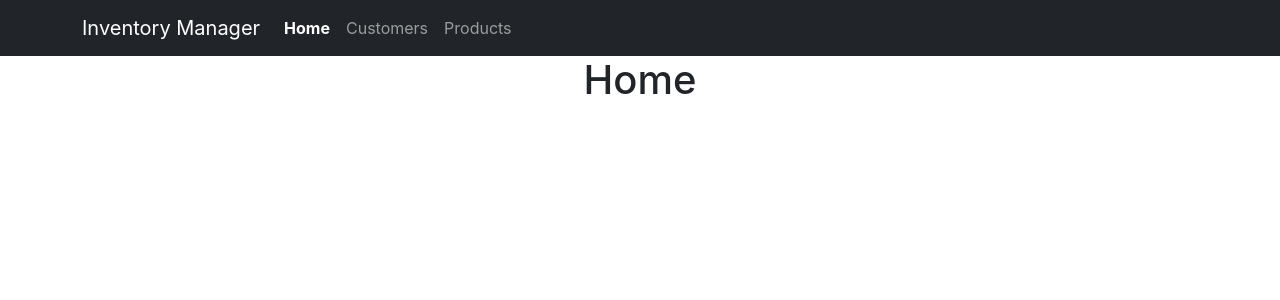
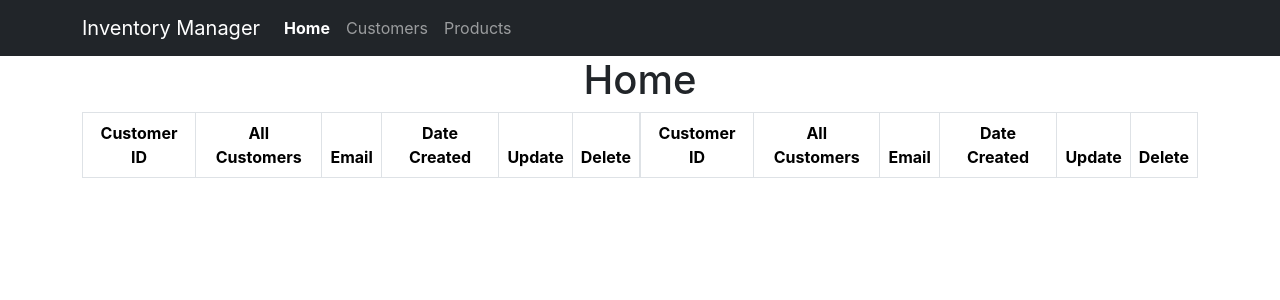
Before and after one commit to egarcia0992/inventory-manager, a React (Vite) app in the folder imanager/: page / in a window 1280 px wide. Shown: the top 300 px of the page. Built offline with nearby package versions, Linux system fonts and the light colour scheme.

Commit message:
Home Update

```diff
--- a/imanager/src/components/Home.jsx
+++ b/imanager/src/components/Home.jsx
@@ -1,9 +1,95 @@
 import React from "react";
+import { Table } from "react-bootstrap";
 
 function Home() {
     return (
         <>
             <h1>Home</h1>
+            <div style={{ display: "flex" }} className="container">
+                <Table striped bordered hover>
+                    <thead>
+                        <tr>
+                            <th scope="col">Customer ID</th>
+                            <th scope="col">All Customers</th>
+                            <th scope="col">Email</th>
+                            <th scope="col">Date Created</th>
+                            <th scope="col">Update</th>
+                            <th scope="col">Delete</th>
+                        </tr>
+                    </thead>
+
+                    {/* <tbody>
+                        {customers.map((c, index) => (
+                            <tr key={index}>
+                                <td>{c.customerId}</td>
+                                <td>{c.customerName}</td>
+                                <td>{c.customerEmail}</td>
+                                <td>{formatDateTime(c.createdAt)}</td>
+                                <td>
+                                    <Button
+                                        onClick={() =>
+                                            navigate("/products")
+                                        }
+                                    >
+                                        Update
+                                    </Button>
+                                </td>
+                                <td>
+                                    <Button
+                                        onClick={() =>
+                                            navigate("/customers")
+                                        }
+                                    >
+                                        Delete
+                                    </Button>
+                                </td>
+                            </tr>
+                        ))}
+                    </tbody> */}
+                </Table>
+
+                <Table striped bordered hover>
+                    <thead>
+                        <tr>
+                            <th scope="col">Customer ID</th>
+                            <th scope="col">All Customers</th>
+                            <th scope="col">Email</th>
+                            <th scope="col">Date Created</th>
+                            <th scope="col">Update</th>
+                            <th scope="col">Delete</th>
+                        </tr>
+                    </thead>
+
+                    {/* <tbody>
+                        {customers.map((c, index) => (
+                            <tr key={index}>
+                                <td>{c.customerId}</td>
+                                <td>{c.customerName}</td>
+                                <td>{c.customerEmail}</td>
+                                <td>{formatDateTime(c.createdAt)}</td>
+                                <td>
+                                    <Button
+                                        onClick={() =>
+                                            navigate("/products")
+                                        }
+                                    >
+                                        Update
+                                    </Button>
+                                </td>
+                                <td>
+                                    <Button
+                                        onClick={() =>
+                                            navigate("/customers")
+                                        }
+                                    >
+                                        Delete
+                                    </Button>
+                                </td>
+                            </tr>
+                        ))}
+                    </tbody> */}
+                </Table>
+            </div>
         </>
     );
 }
```
